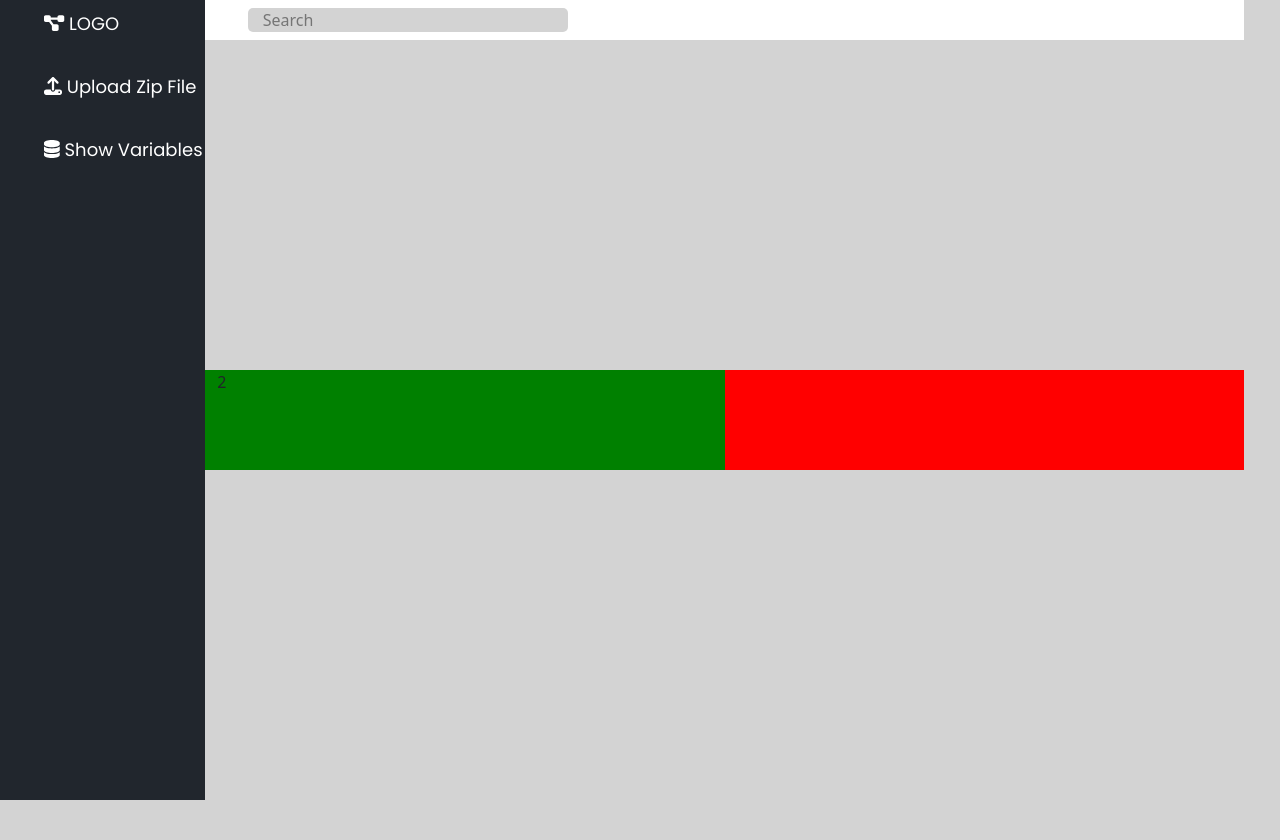
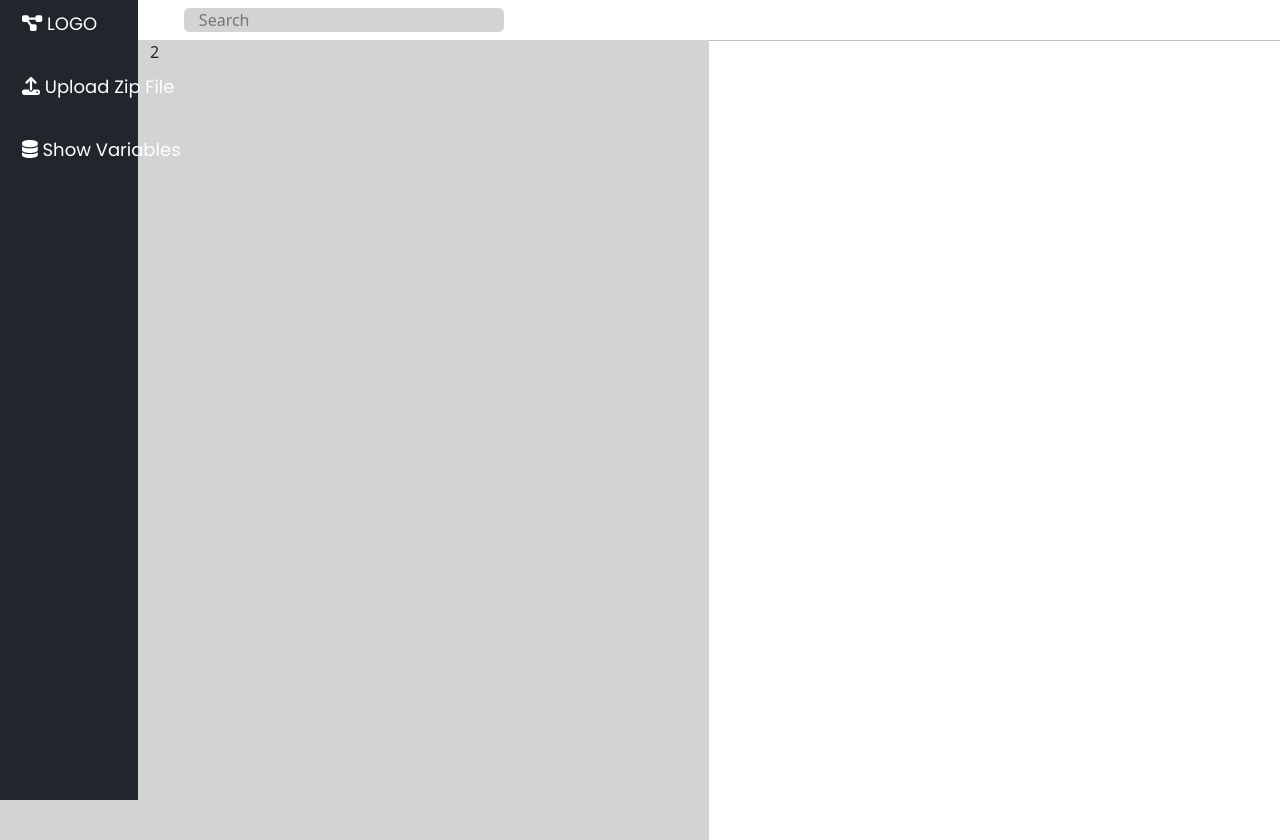
Before and after one commit to highfly117/powerAutomate, a React (Create React App) app in the folder client/: page / in a window 1280 px wide. Shown: the top 840 px of the page. Before the commit the page ends 800 px from the top, so only its background shows below. Built offline with nearby package versions, Linux system fonts and the light colour scheme; no server answers.

Commit message:
UI changes

```diff
--- a/client/src/App.css
+++ b/client/src/App.css
@@ -5,3 +5,23 @@
 
 
 }
+
+.infopanel{
+
+    border-top: solid 1px #bfbfbf;
+    width: 100px;
+    height: 100vh;
+    background: white;
+    order: 2;
+
+
+
+}
+
+.jsonPanel{
+    width: 100px;
+    height: 100vh;
+    background: light gray;
+
+
+}
--- a/client/src/App.js
+++ b/client/src/App.js
@@ -20,9 +20,9 @@ function App() {
 
       <SideNav></SideNav>
 
-      <div className="row col-10">
+      <div className="row col" style={{"maxHeight": "75px","padding-right":"0px"}}>
 
-        <div className="row">
+        <div className="row" style={{"padding-right":"0px"}}>
 
           <Navbar></Navbar>
 
@@ -31,8 +31,9 @@ function App() {
 
 
 
-        <div className="row"><div className="col" style={{ width: '100px', height: '100px', background: 'green', order: 2 }}>{data} 2</div>
-          <div className="col" style={{ width: '100px', height: '100px', background: 'red', order: 2 }}>{data}</div>
+        <div className="row">
+          <div className="col jsonPanel" >{data} 2</div>
+          <div className="col infopanel" >{data}</div>
         </div>
 
 
--- a/client/src/Componants/SideNav.css
+++ b/client/src/Componants/SideNav.css
@@ -1,10 +1,7 @@
 .sideNav{
-
-
-    width:11%;
     background-color: #21262d;
     height: 100vh;
-
+    min-width: 11.5%;
 }
 
 
@@ -12,14 +9,14 @@ ul{
     list-style: none;
     font-family: 'Poppins';
     font-size: large;
-    padding-left: 10px;
+    padding-left: 10px !important;
     color: white;
     white-space: nowrap;
 }
 
 li{
     margin-bottom: 16px;
-
+    width: 100%;
     padding-left: 10px;
     padding: 10px 7px 10px 7px;
     border-radius: 10px;
--- a/client/src/Componants/SideNav.js
+++ b/client/src/Componants/SideNav.js
@@ -1,32 +1,53 @@
 import React from "react";
 import "./SideNav.css";
-import {FontAwesomeIcon} from '@fortawesome/react-fontawesome';
+import { FontAwesomeIcon } from '@fortawesome/react-fontawesome';
 import { faUpload } from '@fortawesome/free-solid-svg-icons'
 import { faDatabase } from '@fortawesome/free-solid-svg-icons'
 import { faDiagramProject } from '@fortawesome/free-solid-svg-icons'
 
-const SideNav = () => {
-    return(
-        <div className="sideNav col-2">
+
+
+
+class SideNav extends React.Component {
+    constructor(props) {
+      super(props);
+      this.state = {value: ''};
+
+      this.handleChange = this.handleChange.bind(this);
+
+    }
+
+    handleChange(event) {
+        console.log(event);
+        event.preventDefault();
+    }
+
+
+
+
+
+    render(){
+    return (
+        <div className="sideNav col-1">
             <ul className="nav_List">
-            <li>
-                <FontAwesomeIcon icon={faDiagramProject} /> LOGO
+                <li>
+                    <FontAwesomeIcon icon={faDiagramProject} /> LOGO
                 </li>
+                <label for="file-input"  style={{"display":"list-item"}} >
+                    <li><FontAwesomeIcon icon={faUpload} /> Upload Zip File
+                    </li>
+                </label>
+                <input id="file-input"  style={{"display": "none"}} type="file" value={this.state.value} onChange={this.handleChange}></input>
                 <li>
-                <FontAwesomeIcon icon={faUpload} /> Upload Zip File
-                </li>
-                <li>
-                <FontAwesomeIcon icon={faDatabase} /> Show Variables
+                    <FontAwesomeIcon icon={faDatabase} /> Show Variables
                 </li>
                 <i class="fa-solid fa-cabin"></i>
 
             </ul>
-
-
-
         </div>
 
     )
+    };
 
 
 }
```
Also changed, not shown: 1 other file (tests, documents, lock files or other folders).
